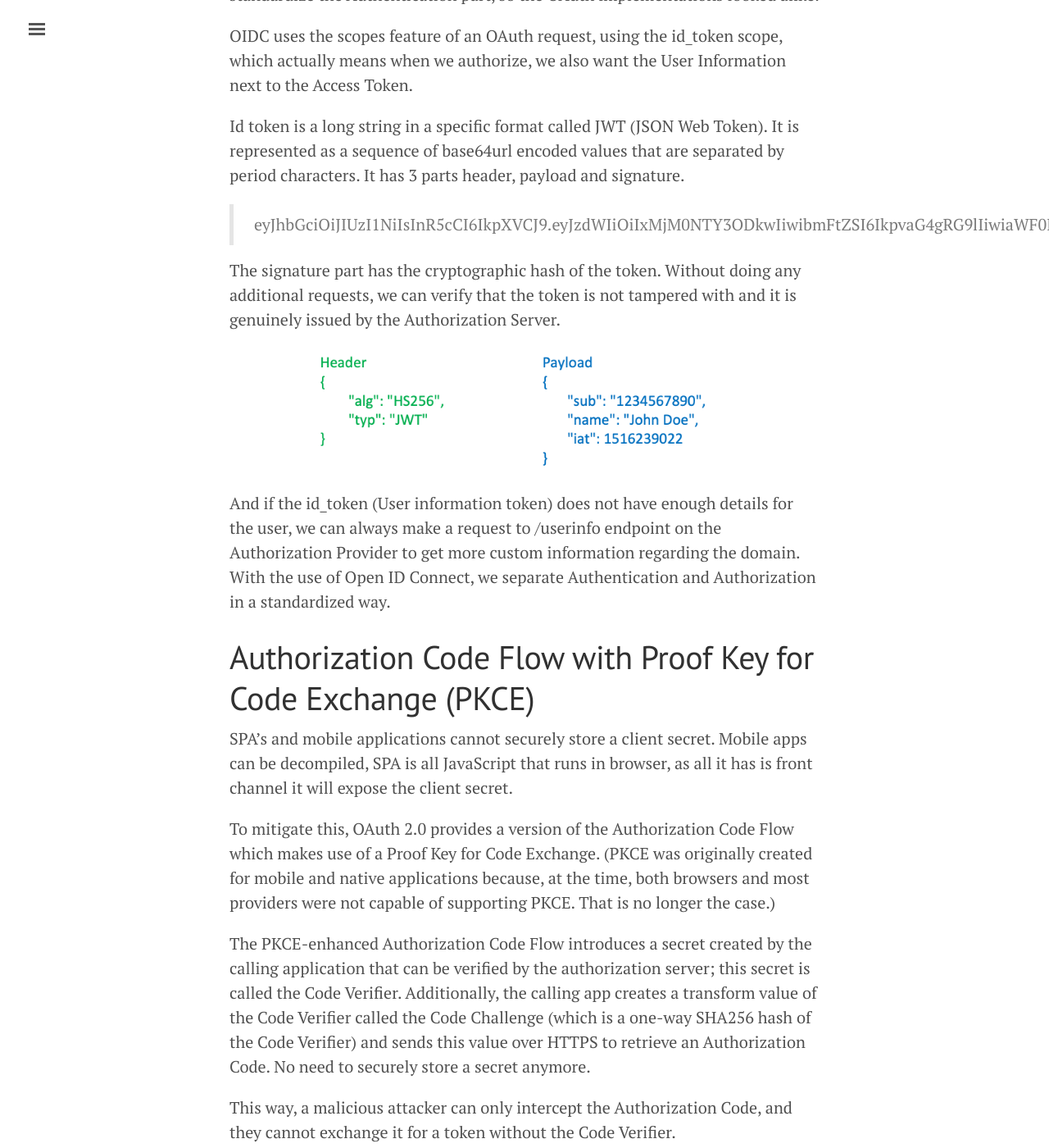
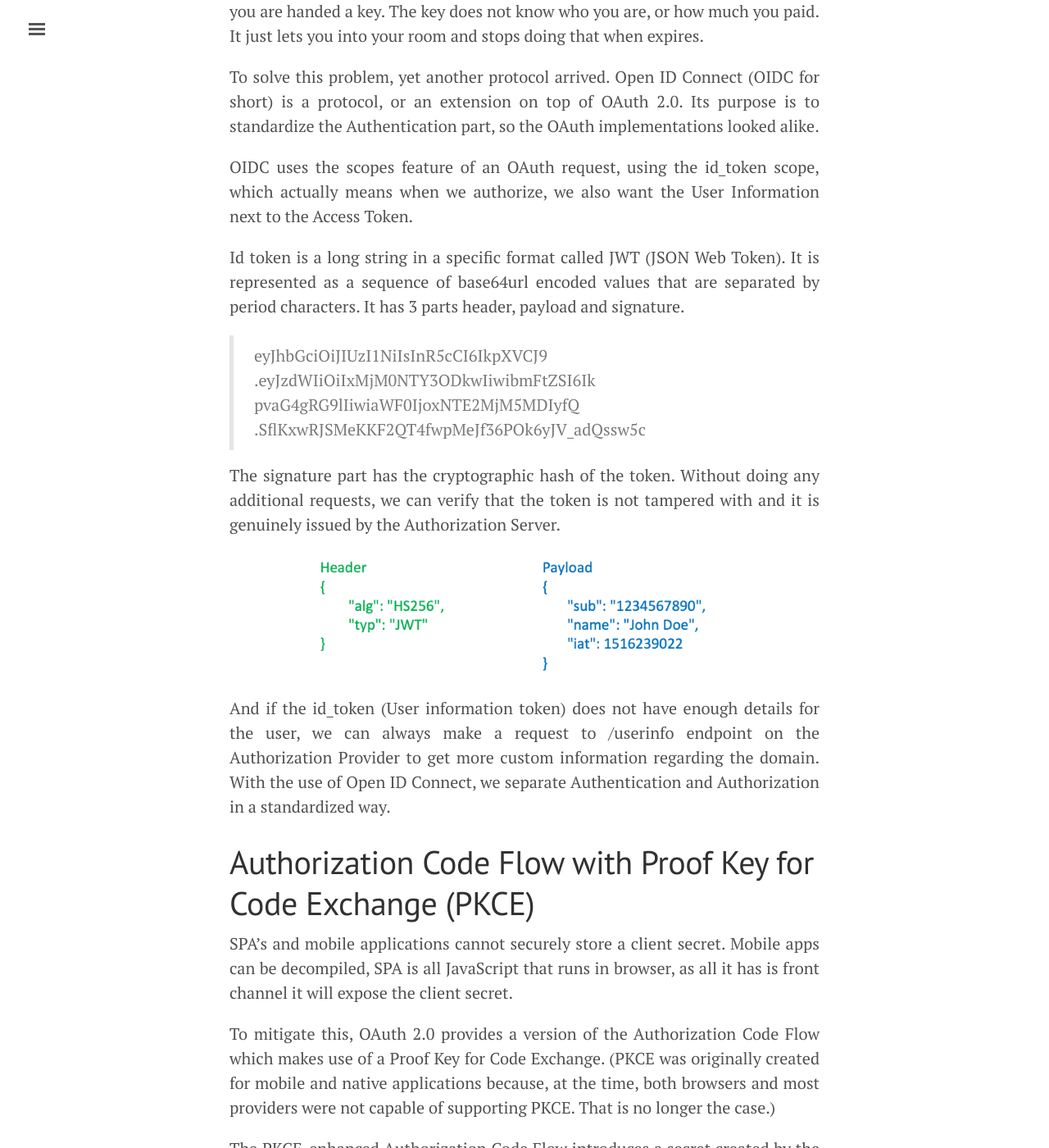
Before and after one commit to deepnetworkgmbh/blog, a Jekyll site: the page built from _posts/2019-11-08-oauth2-oicd-pkce.md, in a window 1280 px wide and 1400 px high, scrolled down 8411 px. Shown: the whole window at 82% size. Built offline with Jekyll 4.4.1, drawn with Linux system fonts in a browser that asks for light colours; nearby versions of some CDN libraries; some of the changed text lies outside the part shown.

Commit message:
minor fixes on Oauth article

````diff
--- a/_data/authors.yml
+++ b/_data/authors.yml
@@ -8,7 +8,7 @@ ucelenli:
   display_name: Umut Oguz Celenli
   twitter: detaybey
   github: detaybey
-  about: A developer from Izmir.
+  about: Senior Software Developer
 
 ahmddp:
   display_name: Ahmed Demirpolat
--- a/_posts/2019-11-08-oauth2-oicd-pkce.md
+++ b/_posts/2019-11-08-oauth2-oicd-pkce.md
@@ -5,38 +5,52 @@ author: ucelenli
 ---
 
 Web apps in early 2000 were usually monolithic, having the frontend-backend coupled in the same application, with a server hosting the application end to end. The forms way of authorization was being done in the application, and the web user was authenticated using user agent cookies.
+{: .text-justify}
 
 As time passes, websites naturally tried to do more. For example, sites like Facebook and Yelp wanted to invite your mail contacts into the site, and naively they asked for your email password on other providers to connect and get your contact list. But this was a horrible way of getting data.
+{: .text-justify}
 
 ![your email, password and blood of your first-born son please.](/blog/images/oauthoidc-1.png)
 
 ## The need for Delegated Authorization
 
 In [2006](https://en.wikipedia.org/wiki/OAuth), guys from Twitter and Ma.gnolia discussed for a better way of sharing data across sites and they concluded there were no open standards for API delegation. Soon enough there was a discussion group with Google joining and in 2010 OAuth version 1.0 was released. It was a framework based on digital signatures.
+{: .text-justify}
 
 However, OAuth 1.0 required crypto-implementation and crypto-interoperability. Due to the cryptographic requirements of the protocol, developers were forced to find, install and configure libraries which became difficult to implement.
+{: .text-justify}
 
 In October 2012 came OAuth 2.0, which is a complete rewrite of its ancestor. OAuth 2.0 represents years of discussions between a wide range of companies and individuals including Yahoo!, Facebook, Salesforce, Microsoft, Twitter, Deutsche Telekom, Intuit, Mozilla and Google.
+{: .text-justify}
 
 ## OAuth 2.0 with an example
 
 Let’s imagine we have an ASP web app called fizzbuzz. We need to let google know about it, thus a one-time setup must be made. Once the registration is done, we have a client id and a client secret on hand, which are used on some scenarios.
+{: .text-justify}
 
 Client secret is a sensitive data and must be stored on client securely. It will be used to prove that we are the correct client when we’ll exchange authorization codes with access tokens.  The key elements of OAuth 2.0 are as follows.
+{: .text-justify}
 
 **Resource Owner**; the user who owns the credentials and data
+
 **Client**; is the application, who will ask for the delegation and access remote data.
+
 **Authorization Server**; is the authority who can grant access to client.
+
 **Resource Server**; (sometimes same with Authorization Server) is the resource that client wants access to.
+
 **Authorization Code**; is a short-lived token, sent to client after authorization. It is used for exchange with an access token.
+
 **Access Token**; is a key for client to access resource server that is provided by the authorization server.
 Authorization Grant; the act of authorizing client against an authorization server.
 
 ## Scopes and Access Granularity
 
 When asking for permissions, it’s never all or nothing. It is a good idea to declare what kind of operations are permitted to client when asking for delegated access, and OAuth exactly does that with scopes.
+{: .text-justify}
 
 Scopes are the list of privileges we’re asking for when doing a request. And consent screens make sure what is being granted. The list of scopes that can be requested is defined by the Authorization Server and all requests should be done accordingly. Here is a request specifically asking permission for user profile, contacts and calendar access.
+{: .text-justify}
 
 ```
 {
@@ -51,14 +65,18 @@ Scopes are the list of privileges we’re asking for when doing a request. And c
 
 In networking scenarios, there are two ways systems reach each other.  Front Channel and Back Channel.
  > “Front-channel communication is when the communications between two or more parties which are observable within the protocol. Back-channel Communication is when the communications are NOT observable to at least one of the parties within the protocol.”
+{: .text-justify}
 
 In simple terms, *Front Channel Communication* is when requests are communicated via the User Agent and *Back Channel Communication* is when requests are communicated using direct network links between servers.
+{: .text-justify}
 
 Back Channel communication relies on mutually authenticated TLS (Transport Layer Security) for end-to-end security as the communication is point-to-point, thus considered more secure.
+{: .text-justify}
 
 ## Flows
 
 OAuth 2.0 supports different Authentication and Authorization flows (called grants) which serve different architectures. Each flow defines the request-response chain and between the client and authorization authority.
+{: .text-justify}
 
 Most common ones are
 
@@ -73,8 +91,10 @@ Also, other flows exist, but not used in web apps.
 ## Authorization Code Flow
 
 Authorization Flow uses both front-channel and back-channel. Once authorized (with consent) the request is redirected back to a registered endpoint with the Authorization Code. Then this code is exchanged with an Access Token thru back channel. Then the app uses access token for resource access.
+{: .text-justify}
 
 Here we imagine a web application with backend, registered to google and anyone using a google account can authenticate against account.google.com to grant access and get her contact list into the application.
+{: .text-justify}
 
 ![Authorization Code Flow](/blog/images/oauthoidc-2.png)
 
@@ -102,10 +122,13 @@ Here we imagine a web application with backend, registered to google and anyone
 ## Implicit Flow
 
 Back in early 2000 browser-based apps were restricted to sending requests to their server’s origin only. Because of the [Same Origin Policy](https://developer.mozilla.org/en-US/docs/Web/Security/Same-origin_policy), there was no way to call an authorization server’s token endpoint at a different host.
+{: .text-justify}
 
 Thus, frontend applications were not able to get an access token from another origin using Authorization Code flow, and [Cross Origin Resource Sharing](https://developer.mozilla.org/en-US/docs/Web/HTTP/CORS) was not commonly available (it was accepted as a W3C Recommendation in 2014). Even if it was available, SPA’s have the problem of keeping a client secret securely, which is another limitation.
+{: .text-justify}
 
 For these reasons, Implicit Flow was mainly designed for SPA’s and JavaScript applications with no backend channel.
+{: .text-justify}
 
 ![Implicit Flow](/blog/images/oauthoidc-3.png)
 
@@ -139,6 +162,7 @@ Today, the security flaws known for Implicit Flow is as follows;
 # Some more history
 
 When Auth 2.0 was released in 2012, Facebook reached its first 1 billion users, becoming the attention centre for all the web. Everyone wanted their share with the Facebook userbase, and put a Facebook Login button into their website.
+{: .text-justify}
 
 ![first billion is the hardest they say.](/blog/images/oauthoidc-4.png)
 
@@ -147,41 +171,56 @@ When Auth 2.0 was released in 2012, Facebook reached its first 1 billion users,
 # Authentication and Authorization
 
 With the social media rise, OAuth 2.0 became popular and started being used widely, but not exactly for the right reason. Apart from Delegated Authorization, OAuth 2.0 was being used for Simple Logins, One Click Sign On across multiple sites (Facebook Login), Mobile App Logins and so on.
+{: .text-justify}
 
 ![`and what you are doing in my backyard?`](/blog/images/oauthoidc-5.png)
 
-
 OAuth was designed for Delegate Authorization, but it was being used for Authentication as well. But it was not the right tool for the problem. One can even say this is against single responsibility principle.
+{: .text-justify}
 
 OAuth 2.0 had no standard way of defining the user, it just dealed with permissions. So, each OAuth provider implemented their own ways of defining the user within the protocol, but it was not standard.
+{: .text-justify}
 
 # Open ID Connect
 
 A good analogy of an Access Token is an hotel key. Once you check into a hotel you are handed a key. The key does not know who you are, or how much you paid. It just lets you into your room and stops doing that when expires.
+{: .text-justify}
 
 To solve this problem, yet another protocol arrived. Open ID Connect (OIDC for short) is a protocol, or an extension on top of OAuth 2.0. Its purpose is to standardize the Authentication part, so the OAuth implementations looked alike.
+{: .text-justify}
 
 OIDC uses the scopes feature of an OAuth request, using the id_token scope, which actually means when we authorize, we also want the User Information next to the Access Token.
+{: .text-justify}
 
 Id token is a long string in a specific format called JWT (JSON Web Token). It is represented as a sequence of base64url encoded values that are separated by period characters. It has 3 parts header, payload and signature.
+{: .text-justify}
 
-> eyJhbGciOiJIUzI1NiIsInR5cCI6IkpXVCJ9.eyJzdWIiOiIxMjM0NTY3ODkwIiwibmFtZSI6IkpvaG4gRG9lIiwiaWF0IjoxNTE2MjM5MDIyfQ.SflKxwRJSMeKKF2QT4fwpMeJf36POk6yJV_adQssw5c
+> eyJhbGciOiJIUzI1NiIsInR5cCI6IkpXVCJ9
+.eyJzdWIiOiIxMjM0NTY3ODkwIiwibmFtZSI6Ik
+pvaG4gRG9lIiwiaWF0IjoxNTE2MjM5MDIyfQ
+.SflKxwRJSMeKKF2QT4fwpMeJf36POk6yJV_adQssw5c
 
 The signature part has the cryptographic hash of the token. Without doing any additional requests, we can verify that the token is not tampered with and it is genuinely issued by the Authorization Server.
+{: .text-justify}
 
 ![jwt inside](/blog/images/oauthoidc-6.png)
 
 And if the id_token (User information token) does not have enough details for the user, we can always make a request to /userinfo endpoint on the Authorization Provider to get more custom information regarding the domain. With the use of Open ID Connect, we separate Authentication and Authorization in a standardized way.
+{: .text-justify}
 
 # Authorization Code Flow with Proof Key for Code Exchange (PKCE)
 
 SPA’s and mobile applications cannot securely store a client secret. Mobile apps can be decompiled, SPA is all JavaScript that runs in browser, as all it has is front channel it will expose the client secret.
+{: .text-justify}
 
 To mitigate this, OAuth 2.0 provides a version of the Authorization Code Flow which makes use of a Proof Key for Code Exchange. (PKCE was originally created for mobile and native applications because, at the time, both browsers and most providers were not capable of supporting PKCE. That is no longer the case.)
+{: .text-justify}
 
 The PKCE-enhanced Authorization Code Flow introduces a secret created by the calling application that can be verified by the authorization server; this secret is called the Code Verifier. Additionally, the calling app creates a transform value of the Code Verifier called the Code Challenge (which is a one-way SHA256 hash of the Code Verifier) and sends this value over HTTPS to retrieve an Authorization Code. No need to securely store a secret anymore.
+{: .text-justify}
 
 This way, a malicious attacker can only intercept the Authorization Code, and they cannot exchange it for a token without the Code Verifier.
+{: .text-justify}
 
 ![code flow with pkce](/blog/images/oauthoidc-7.png)
 
@@ -212,10 +251,13 @@ This means a complete authorization request will include the following parameter
 
 - [8] Now client has a validated Access Token for accessing resources.
 
+
 ## Conclusion
 As SPA’s are rapidly used and as the nature of the apps are similar to mobile applications, it is suggested that the Authorization Code Flow with PKCE is to be used for Authorization and Authentication.
+{: .text-justify}
 
 Since the authorization can be denied for requests that do not contain a code challenge. This is really the only way to allow public clients to have a secure authorization flow without using the client secret.
+{: .text-justify}
 
 ## References
 
--- a/_sass/_highlights.scss
+++ b/_sass/_highlights.scss
@@ -82,3 +82,7 @@ code {
 .highlight .vg { color: #268BD2 } /* Name.Variable.Global */
 .highlight .vi { color: #268BD2 } /* Name.Variable.Instance */
 .highlight .il { color: #2AA198 } /* Literal.Number.Integer.Long */
+
+.text-justify {
+  text-align: justify;
+}
--- a/public/css/syntax.css
+++ b/public/css/syntax.css
@@ -63,3 +63,7 @@
 .css .o,
 .css .o + .nt,
 .css .nt + .nt { color: #999; }
+
+.text-justify {
+    text-align: justify;
+  }
````
